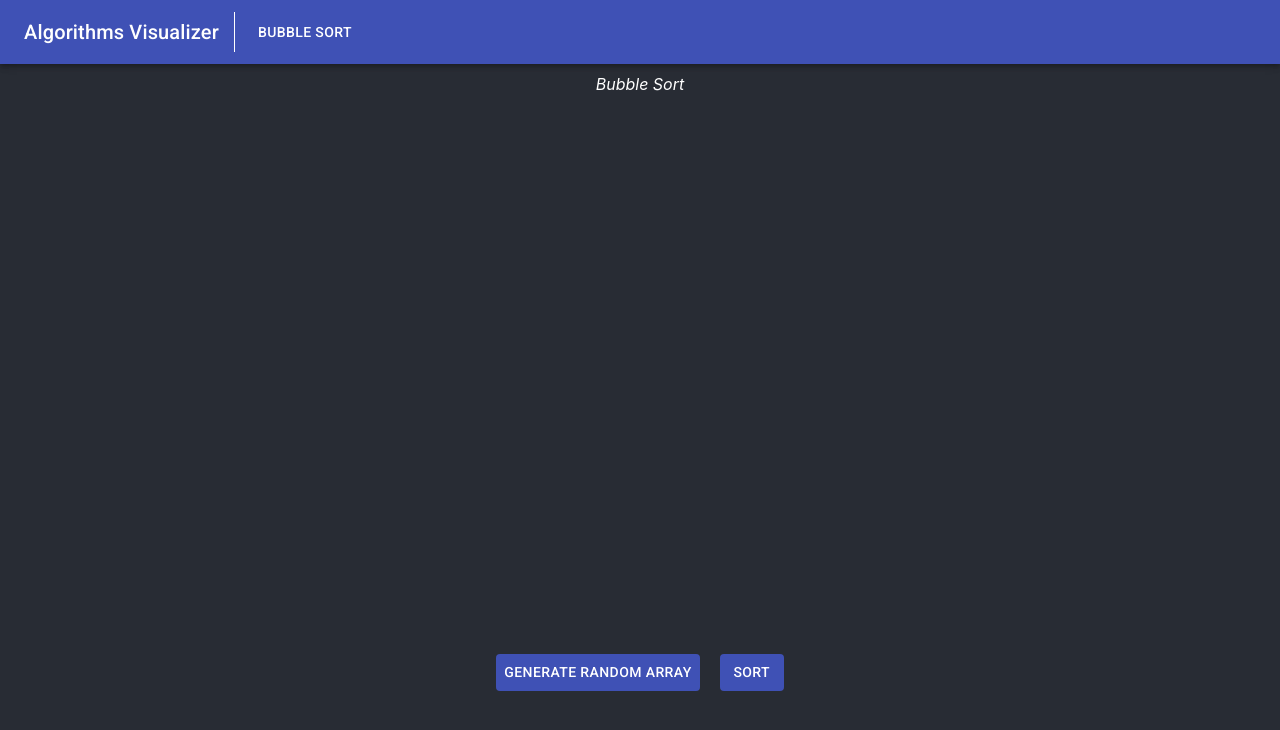
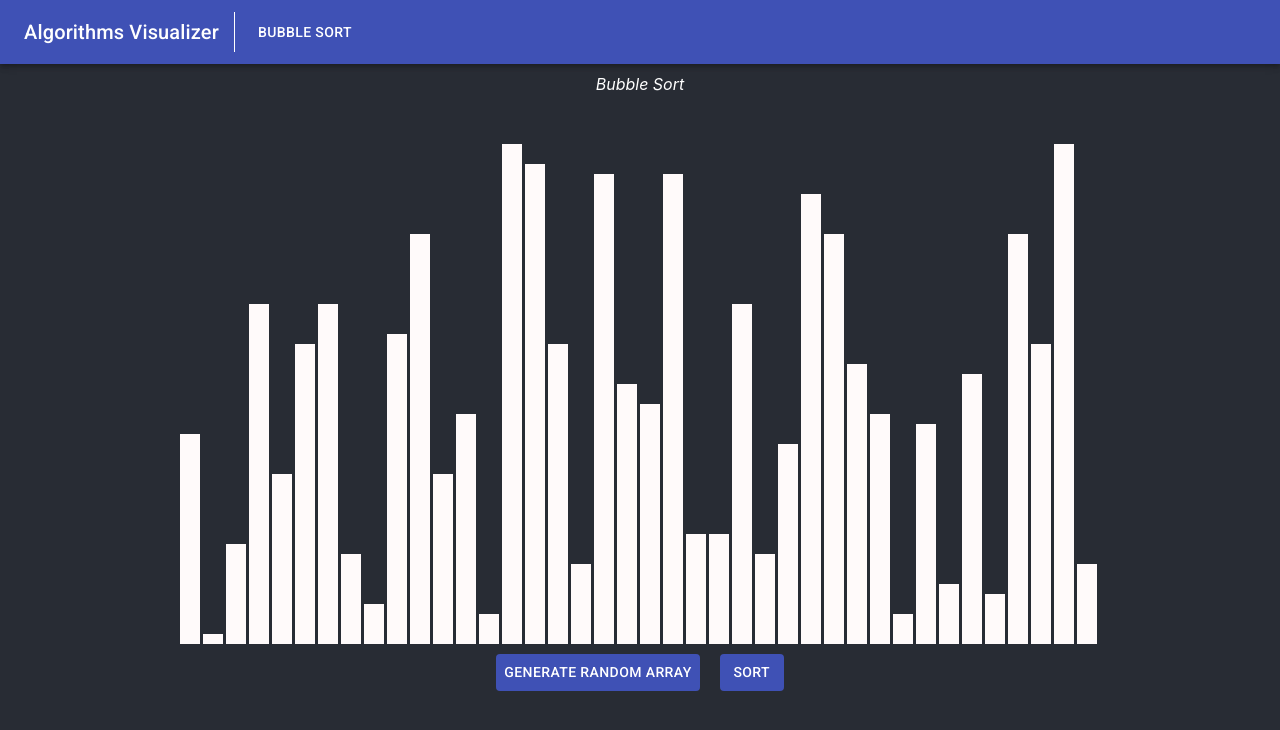
Before and after one commit to kevinniland97/Applied-Project-and-Minor-Dissertation, a React (Create React App) app: page / in a window 1280 px wide. Shown: the top 730 px of the page. Built offline with nearby package versions, Linux system fonts and the light colour scheme.

Commit message:
More work on visualization - fixed error with bars not showing up. Sorting now not happening - need to fix

```diff
--- a/src/App.js
+++ b/src/App.js
@@ -86,7 +86,7 @@ class App extends Component {
      *
      */
     for (let i = 0; i < this.sortSize; i++) {
-      array.push(Math.floor( Math.random() * 50) + 1);
+      array.push(Math.floor(Math.random() * 50) + 1);
     }
 
     this.setState({array: array, isHighlighted: -1});
@@ -142,7 +142,8 @@ class App extends Component {
       }
     }
 
-    return 'determined';
+    // DOCUMENT
+    return 'snow';
   }
 
   /**
```
